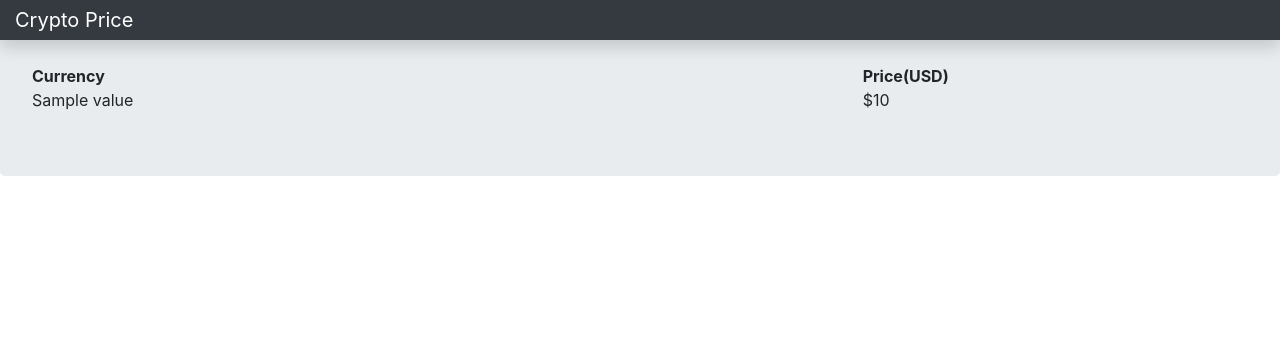
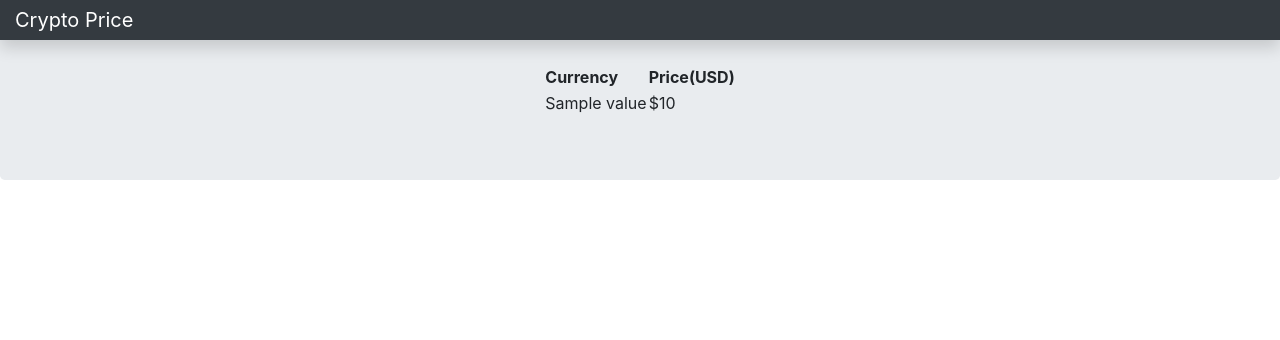
Before and after one commit to SreesankaranK/crypt_price, a Django app: page /price/ in a window 1280 px wide. Shown: the top 340 px of the page. Run offline with Django 3.2, Linux system fonts and the light colour scheme; tables that the repository leaves empty hold one stand-in row (values such as "Sample post"); a database or web service that is not in the repository returns one stand-in record (values such as "Sample title"); data that the repository does not hold is empty; some libraries are stand-ins or nearby versions.

Commit message:
Update index.html

```diff
--- a/price/templates/index.html
+++ b/price/templates/index.html
@@ -2,24 +2,30 @@
 
 {% block content %}
 
-  <div class="row">
-        <div class="col-md-8"><b>Currency</b></div>
-        <div class="col-md-4"><b>Price(USD)</b></div>
+  <table  width ="400">
+  <table align = "center">
+    <thead>
+      <tr>
+        <th>Currency</th>
+        <th>Price(USD)</th>
+      </tr>
+    </thead>
+        <tbody>
 
-      </div>
 
   {% for keys,value in data.items %}
 
-      <div class="row">
-        <div class="col-md-8">{{value.name}}</div>
-        <div class="col-md-4">${{value.quotes.USD.price}}</div>
+      <tr>
+        <td>{{value.name}}</td>
+        <td>${{value.quotes.USD.price}}</td>
 
-      </div>
-
+      </tr>
 
 
 
   {% endfor %}
-
+   </tbody>
+  </table>
+      </div>
 
 {% endblock %}
```
